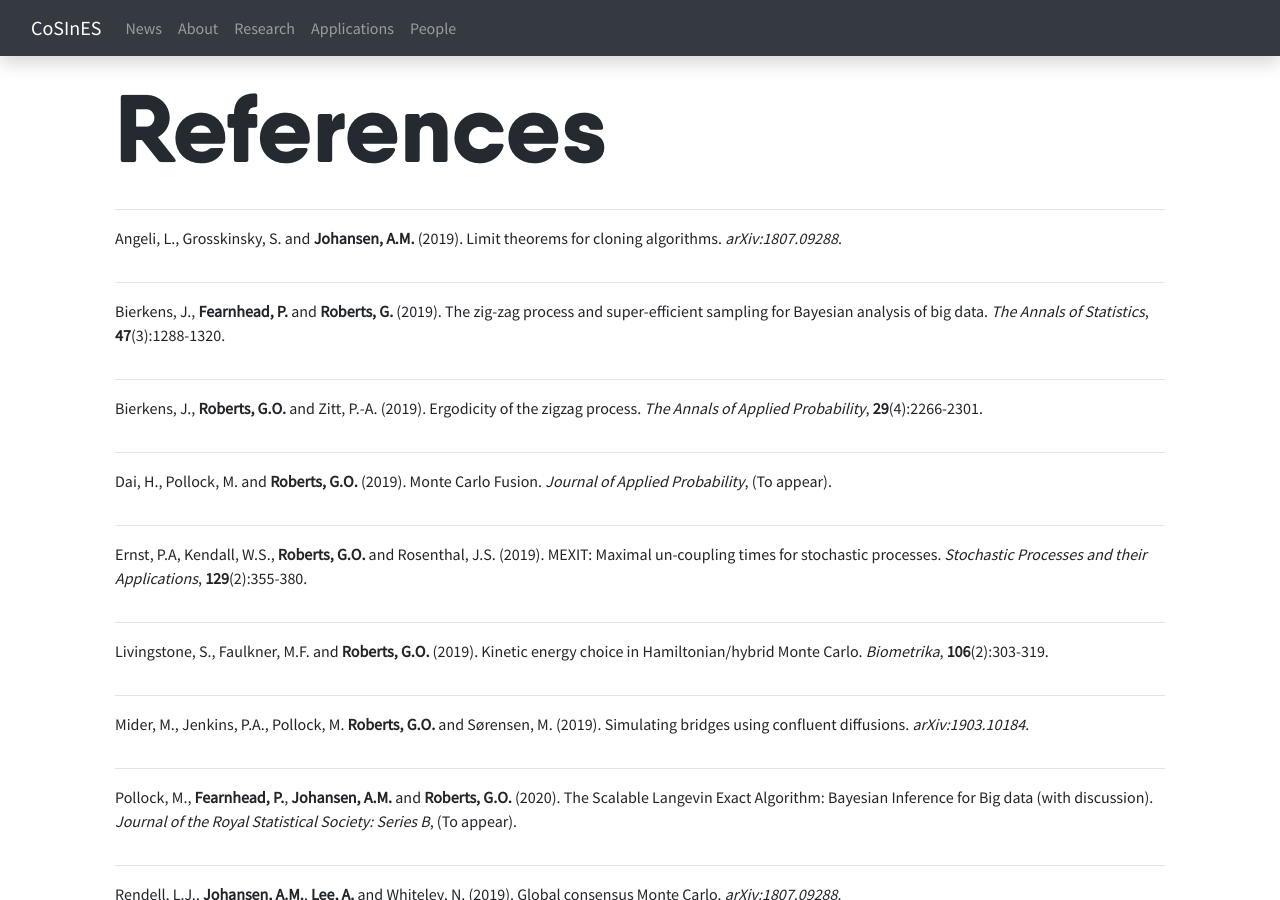
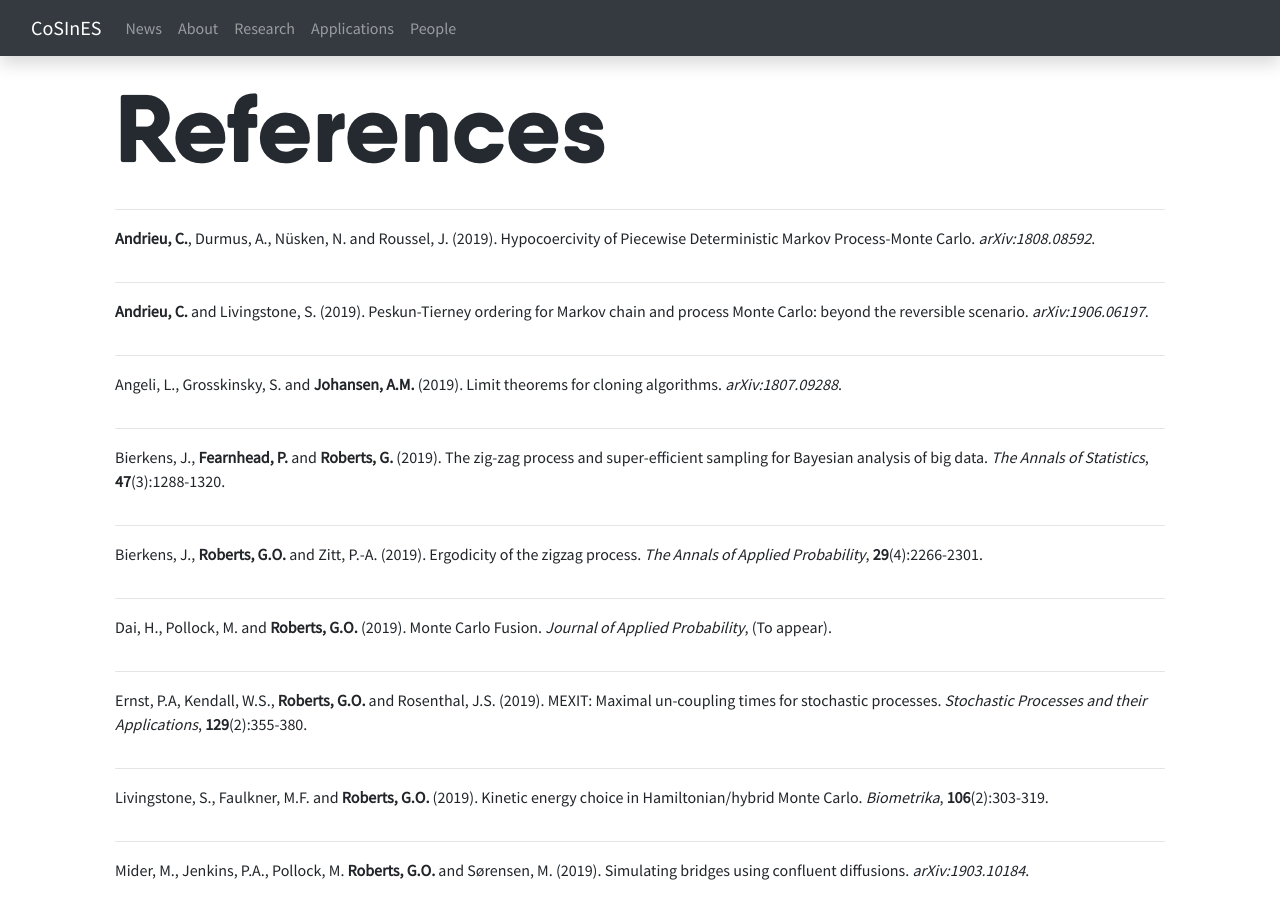
Before and after one commit to cosines-web/cosines-web.github.io, a Jekyll site: the page built from papers.html, in a window 1280 px wide and 900 px high. Built offline with Jekyll 4.4.1, drawn with Linux system fonts in a browser that asks for light colours; nearby versions of some CDN libraries.

Commit message:
added CA's references

```diff
--- a/papers.html
+++ b/papers.html
@@ -9,6 +9,26 @@ title: Papers
 	<div class="row">
 		<div class="col-md-12">
 			<h1>References</h1>
+		</div>
+	</div>
+
+	<hr />
+
+	<div class="row">
+		<div class="col-md-12">
+			<p>
+				<b>Andrieu, C.</b>, Durmus, A., N&uuml;sken, N. and Roussel, J. (2019). Hypocoercivity of Piecewise Deterministic Markov Process-Monte Carlo. <i>arXiv:1808.08592</i>.
+			</p>
+		</div>
+	</div>
+
+	<hr />
+
+	<div class="row">
+		<div class="col-md-12">
+			<p>
+				<b>Andrieu, C. </b> and Livingstone, S. (2019). Peskun-Tierney ordering for Markov chain and process Monte Carlo: beyond the reversible scenario. <i>arXiv:1906.06197</i>.
+			</p>
 		</div>
 	</div>
 
```
